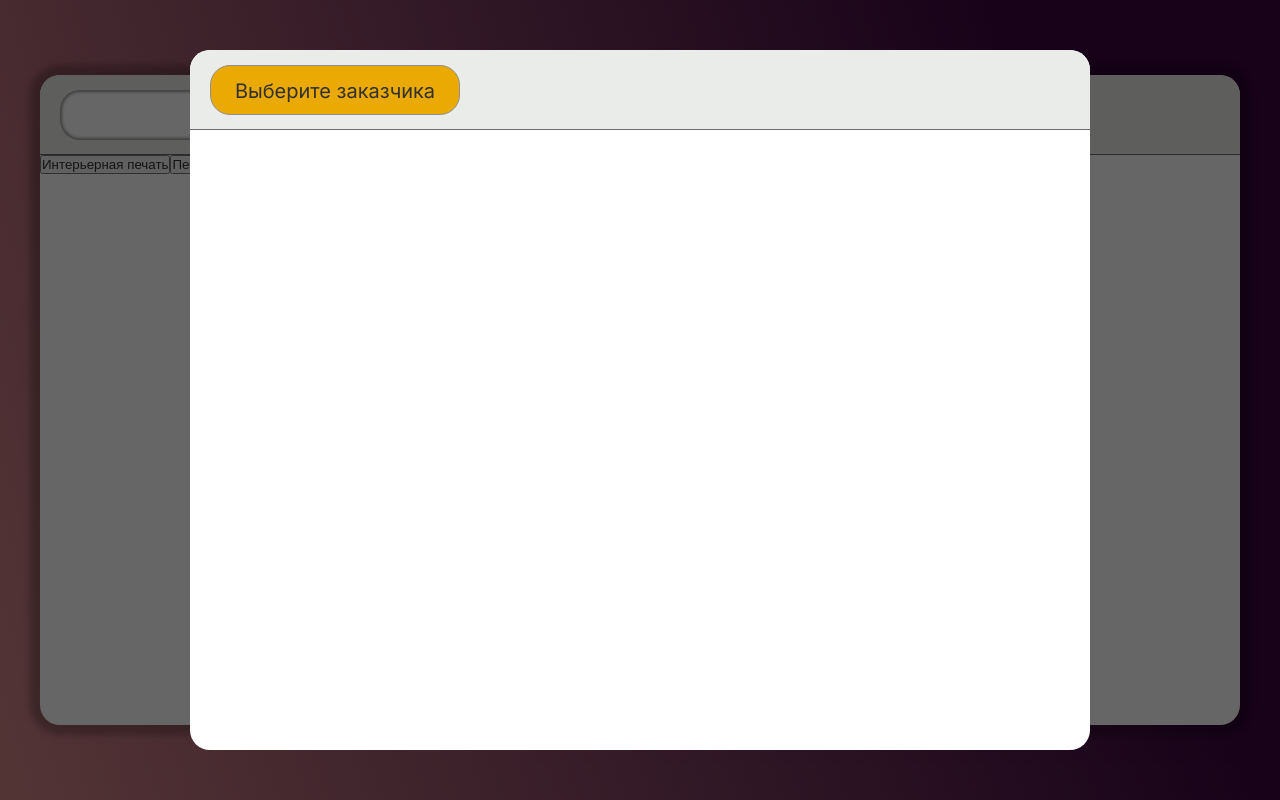
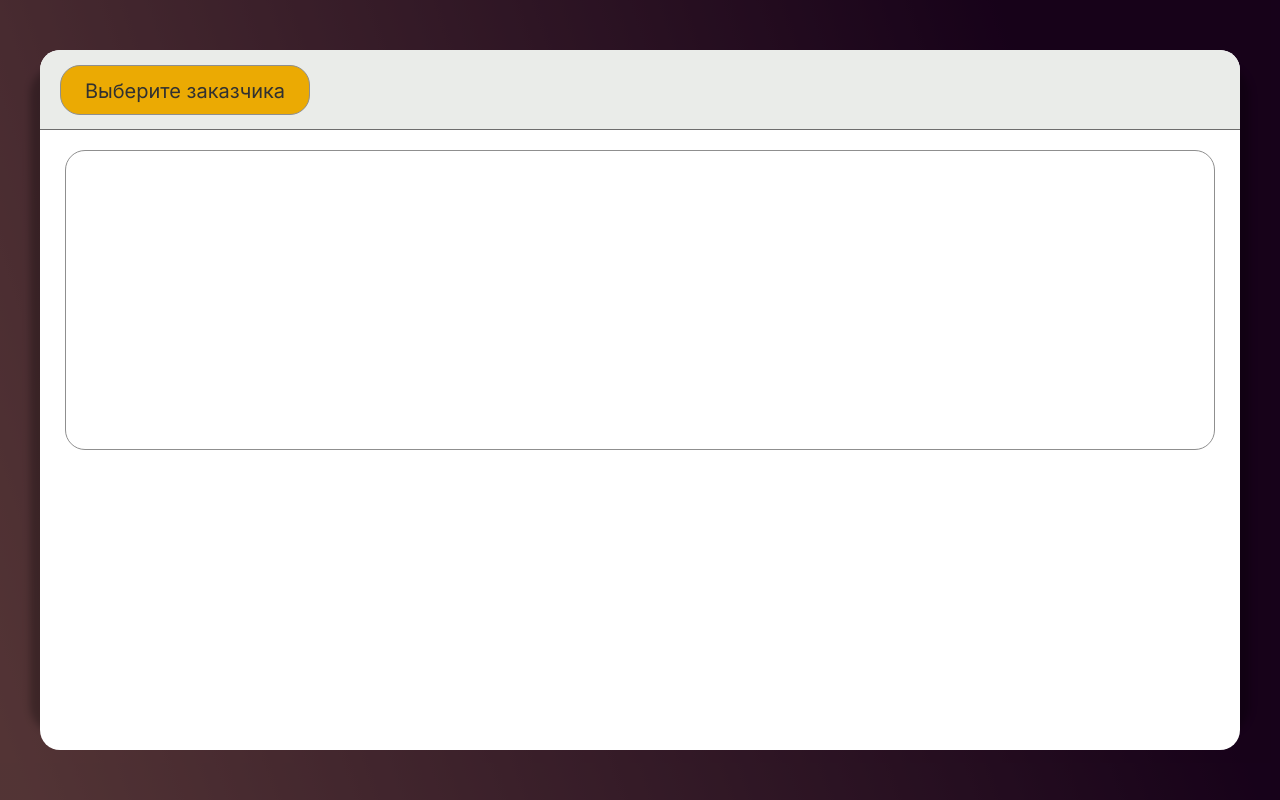
Before and after one commit to Aleksandersie/crm-2-front-end, a React (Create React App) app: page / in a window 1280 px wide. Both pictures are taken after a click on the button "Создать заказ". Built offline with nearby package versions, Linux system fonts and the light colour scheme; no server answers.

Commit message:
order window layout

```diff
--- a/src/components/CreationOrderWindow/OrderWindow.tsx
+++ b/src/components/CreationOrderWindow/OrderWindow.tsx
@@ -7,6 +7,9 @@ const OrderWindow = () => {
             <div className={styles.header}>
                 <AddCustomerButton/>
             </div>
+            <div className={styles.orderItemsBorder}>
+
+            </div>
 
         </div>
     );
--- a/src/components/CreationOrderWindow/orderWindow.module.scss
+++ b/src/components/CreationOrderWindow/orderWindow.module.scss
@@ -1,6 +1,6 @@
 @import "../../main.module";
 .creationOrderWindowBody{
-  width: 900px;
+  width: 1200px;
   height: 700px;
   background-color: white;
   border-radius: 20px;
@@ -33,3 +33,11 @@
   }
 
 }
+.orderItemsBorder{
+  border: 1px solid $btnBorder;
+  border-radius: 20px;
+  width: 1150px;
+  height: 300px;
+  margin: 0 auto;
+  margin-top: 20px;
+}
--- a/src/components/CreationOrderWindow/orderWindow.module.scss.d.ts
+++ b/src/components/CreationOrderWindow/orderWindow.module.scss.d.ts
@@ -3,3 +3,4 @@ export const container: string;
 export const creationOrderWindowBody: string;
 export const fakeClass: string;
 export const header: string;
+export const orderItemsBorder: string;
```
